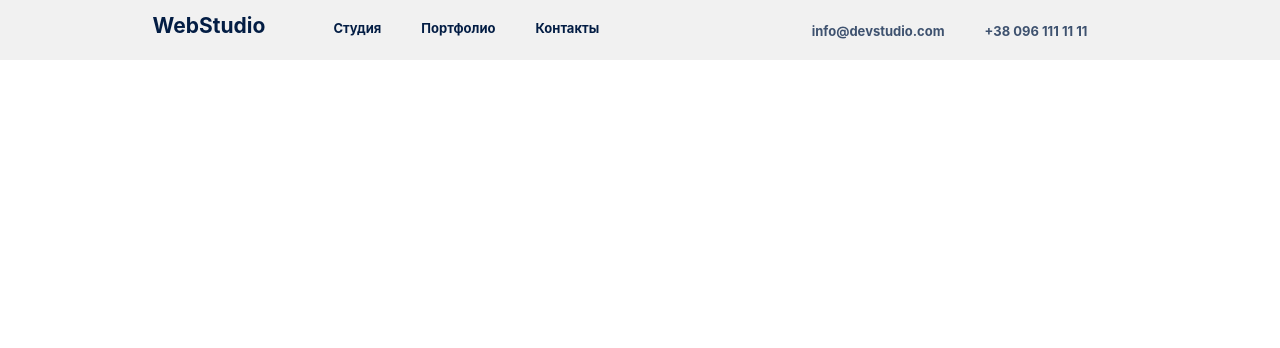
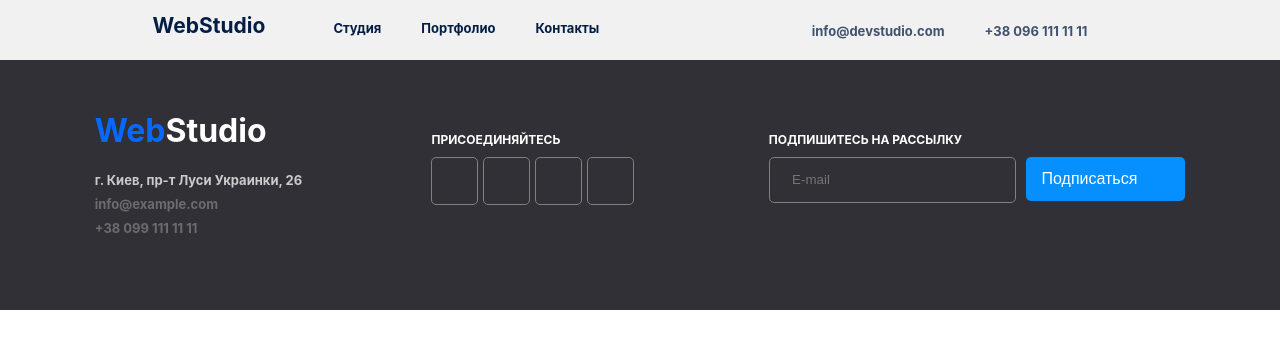
Before and after one commit to menzheha-maksym/react_frontend_technical_task1, a React (Create React App) app: page / in a window 1280 px wide. Shown: the top 348 px of the page. Built offline with nearby package versions, Linux system fonts and the light colour scheme.

Commit message:
add footer

```diff
--- a/src/App.tsx
+++ b/src/App.tsx
@@ -1,10 +1,12 @@
 import './App.css';
+import Footer from './components/footer/Footer.component';
 import Header from './components/header/Header.component';
 
 function App() {
   return (
     <div className="App">
       <Header />
+      <Footer />
     </div>
   );
 }
--- /dev/null
+++ b/src/components/footer/Footer.component.css
@@ -0,0 +1,84 @@
+.footer {
+    background: #303036;
+    color: #d3d3d3;
+    height: 250px;
+    position: relative;
+}
+
+
+.footer-content {
+    height: 250px;
+    display: flex;
+    justify-content: space-around;
+    padding: 30px;
+}
+
+.footer-content h1,
+.footer-content h2 {
+    color: white;
+}
+
+.about h1 span {
+    color: #0569ff;
+}
+
+.contact .city {
+    color: white;
+}
+
+.contact span {
+    display: block;
+    font-size: 13px;
+    margin-bottom: 8px;
+    color: grey;
+}
+.socials, .subscribe-form {
+    margin-top: 2rem;
+}
+
+.socials h2,
+.subscribe-form h2 {
+    text-transform: uppercase;
+    font-size: 12px;
+}
+
+.socials a {
+    border: 1px solid gray;
+    width: 45px;
+    height: 41px;
+    padding-top: 5px;
+    margin-right: 5px;
+    text-align: center;
+    display: inline-block;
+    font-size: 1.3em;
+    border-radius: 5px;
+    transition: all .3s;
+}
+
+.socials a:hover {
+    border: 1px solid white;
+    color: white;
+    transition: all .3s;
+}
+
+
+.subscribe-input {
+    background: #303036;
+    margin-bottom: 10px;
+    padding: .9rem 1.4rem;
+    width: 200px;
+    border: 0.5px solid grey;
+    border-radius: 5px;
+}
+
+.subscribe-btn {
+    float: right;
+    font-size: 16px;
+    padding: .8rem 3rem;
+    padding-left: 1rem;
+    border-radius: 5px;
+    border: none;
+    margin-left: 10px;
+    color: white;
+    background-color: #058fff;
+}
--- /dev/null
+++ b/src/components/footer/Footer.component.tsx
@@ -0,0 +1,42 @@
+import React from 'react'
+import './Footer.component.css'
+
+export default function Footer() {
+    return (
+        <div className="footer">
+            <div className="footer-content">
+
+                <div className="about">
+                    <h1 className="logo-text"><span>Web</span>Studio</h1>
+                    <div className="contact">
+                        <span className="city">г. Киев, пр-т Луси Украинки, 26</span>
+                        <span>info@example.com</span>
+                        <span>+38 099 111 11 11</span>
+                    </div>
+                </div>
+
+                <div className="socials">
+                    <h2>Присоединяйтесь</h2>
+                    <div className="socials-icons">
+                        <a href="#1"><i className="fab fa-facebook"></i></a>
+                        <a href="#2"><i className="fab fa-instagram"></i></a>
+                        <a href="#3"><i className="fab fa-twitter"></i></a>
+                        <a href="#4"><i className="fab fa-youtube"></i></a>
+                    </div>
+                </div>
+
+                <div className="subscribe-form">
+                    <h2>Подпишитесь на рассылку</h2>
+                    <form >
+                        <input type="email" name="email" className="text-input subscribe-input" placeholder="E-mail" />
+                        <button type="submit" className="subscribe-btn">
+                            Подписаться
+                        </button>
+                    </form>
+                </div>
+
+            </div>
+
+        </div>
+    )
+}
```
